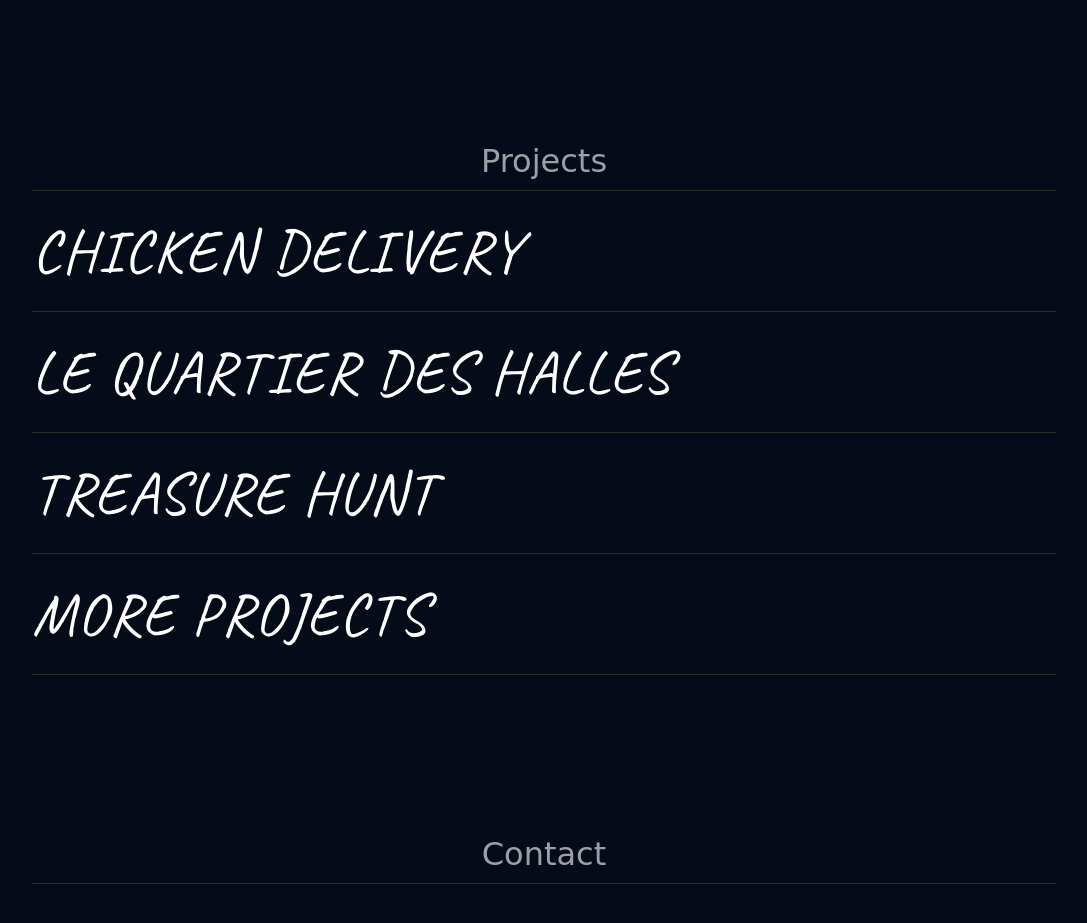
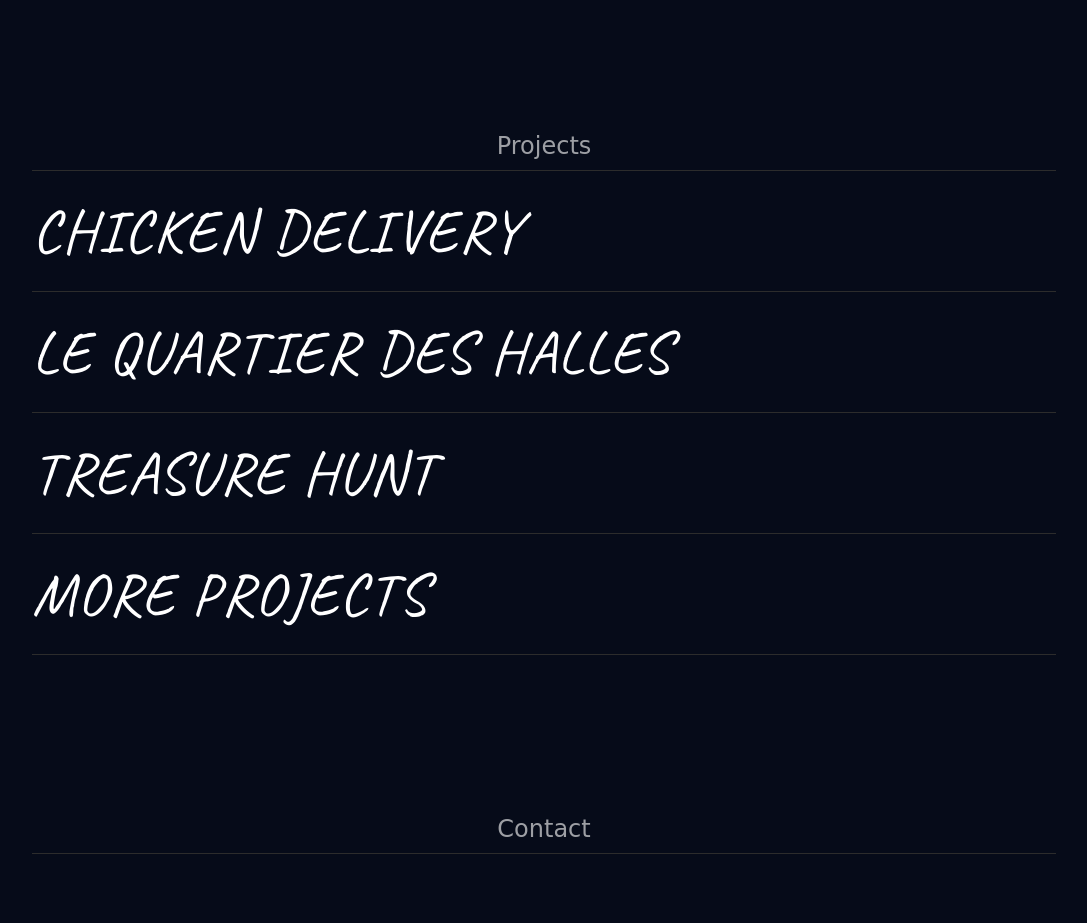
Before and after one commit to AznTufu/Portfolio, a website: page about.html in a window 1280 px wide. Shown: the part 1520-2443 px from the top of the page, without its empty margins (96-1183 px from the left). Drawn offline with Linux system fonts and the light colour scheme; files whose address does not match are found by name; a web font is replaced by a local one.

Commit message:
seo/accessibilité

```diff
--- a/about.html
+++ b/about.html
@@ -65,7 +65,7 @@
     <!-- Skills section -->
     <section class="home-section skills" id="skills">
         <div class="heading">
-            <h3>Skills</h3>
+            <h2>Skills</h2>
         </div>
         <div class="box-container">
             <div class="separator text-top"></div>
@@ -86,7 +86,7 @@
     <!-- Projects section -->
     <section class="home-section project" id="project">
         <div class="heading">
-            <h3>Projects</h3>
+            <h2>Projects</h2>
         </div>
         <div class="box-container">
             <div class="separator text-top"></div>
@@ -106,7 +106,7 @@
     <!-- Contact section -->
     <section class="home-section contact" id="contact">
         <div class="heading">
-            <h3>Contact</h3>
+            <h2>Contact</h2>
         </div>
         <div class="separator text-top"></div>
         <div class="box-container">
--- a/style.scss
+++ b/style.scss
@@ -342,8 +342,8 @@ main {
 .heading {
     text-align: center;
     margin-bottom: 10px;
-    h3 {
-        font-size: 2rem;
+    h2 {
+        font-size: 1.5rem;
         color: rgba(255, 255, 255, 0.608);
         font-family: 'Merienda One', cursive;
     }
```
Also changed, not shown: index.html (+2 -2 lines), build.css.
